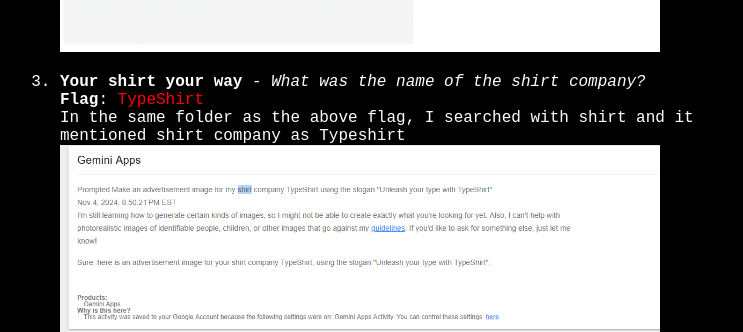
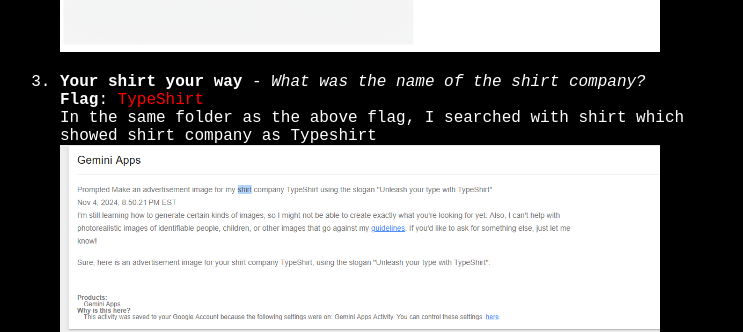
Before and after one commit to amulya-shanbhag/CTF-Writeup-2025, a Jekyll site: the page built from _mypages/chromebook.md, in a window 1280 px wide and 900 px high, scrolled down 4597 px. Shown: the part 151-483 px from the top of the window, without its empty margins (270-1013 px from the left). Built offline with Jekyll 4.4.1, drawn with Linux system fonts in a browser that asks for light colours.

Commit message:
Update chromebook.md

```diff
--- a/_mypages/chromebook.md
+++ b/_mypages/chromebook.md
@@ -80,7 +80,7 @@
 
 3. **Your shirt your way** - _What was the name of the shirt company?_
   **Flag**: <span style="color:red">TypeShirt</span>
-  In the same folder as the above flag, I searched with shirt and it mentioned shirt company as Typeshirt
+  In the same folder as the above flag, I searched with shirt which showed shirt company as Typeshirt
   <img src="/CTF-Writeup-2025/docs/assets/imagesc/typeshirt.png" alt="Shirt Company" style="width:600px; height:auto;">
 
 4. **Shoe will have fun with this one** - _What is the shoe image named with file extension?_
```
